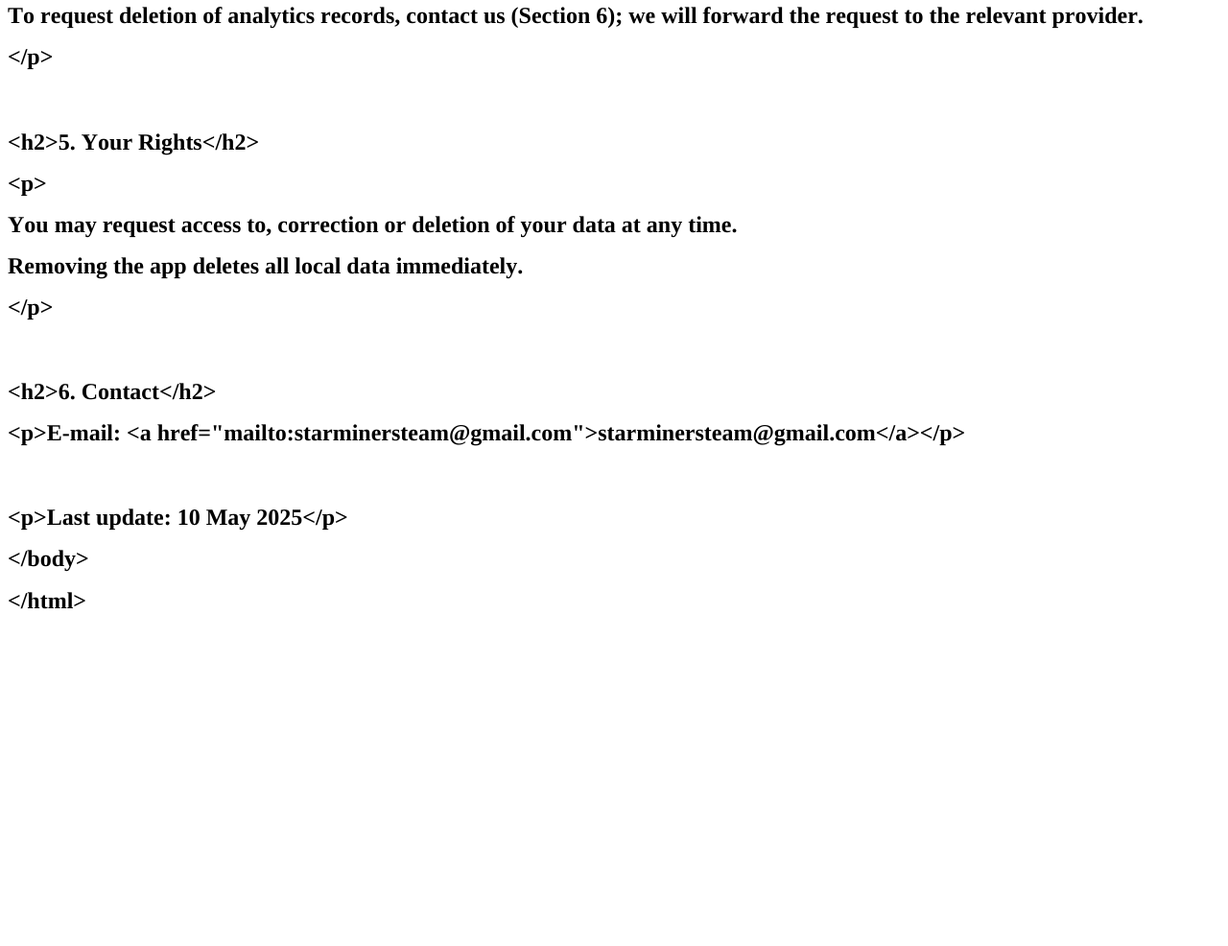
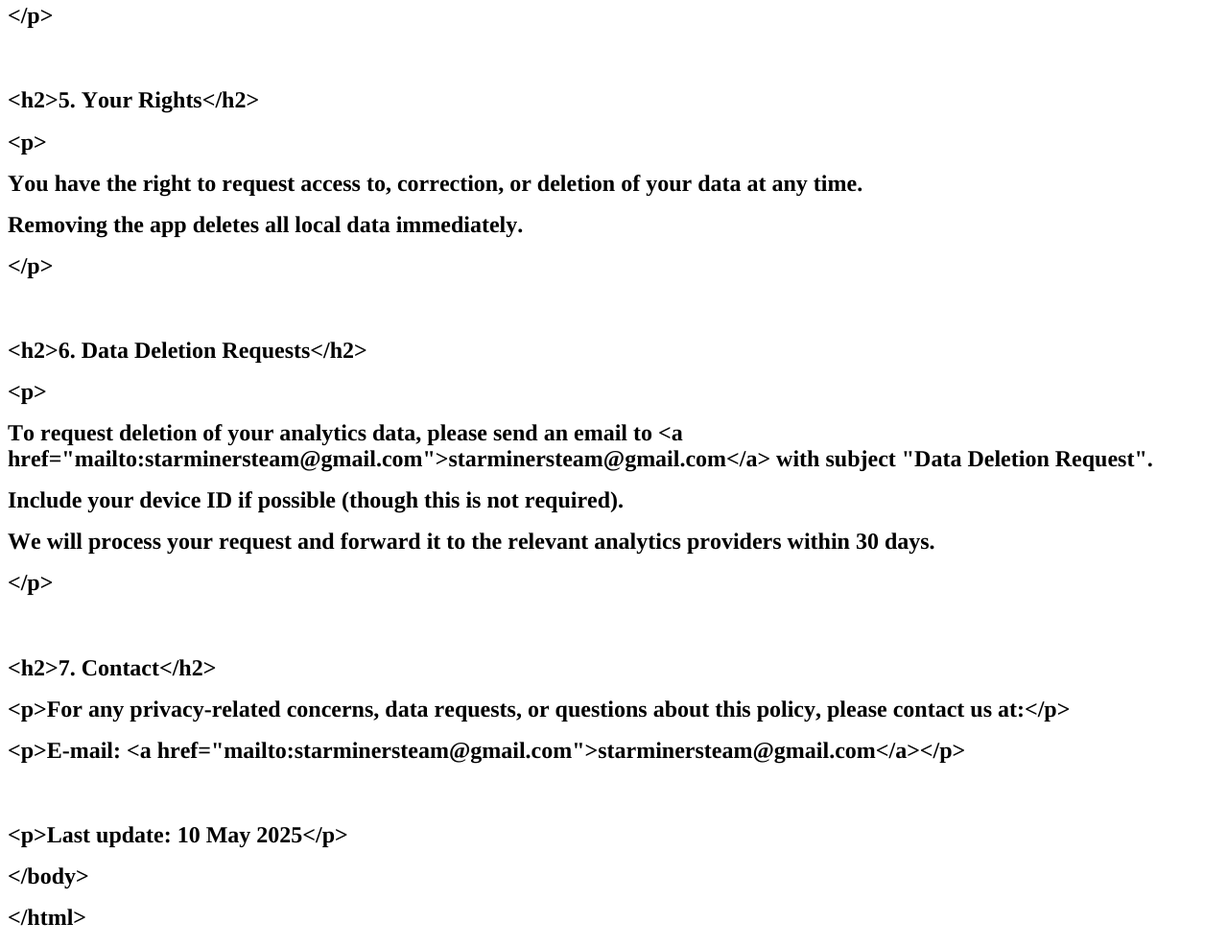
Before and after one commit to malkkiri/star-miners-privacy, a plain HTML site: page docs/index.html in a window 1280 px wide. Shown: the part 3393-4379 px from the top of the page at 96% size. Before the commit the page ends 4049 px from the top, so only its background shows below. Drawn offline with Linux system fonts and the light colour scheme.

Commit message:
add email

```diff
--- a/docs/index.html
+++ b/docs/index.html
@@ -15,7 +15,7 @@
 <h1 style="margin: 0.0px 0.0px 16.1px 0.0px; font: 24.0px Times; -webkit-text-stroke: #000000"><span class="s1"><b>&lt;html lang="en"&gt;</b></span></h1>
 <h1 style="margin: 0.0px 0.0px 16.1px 0.0px; font: 24.0px Times; -webkit-text-stroke: #000000"><span class="s1"><b>&lt;head&gt;</b></span></h1>
 <h1 style="margin: 0.0px 0.0px 16.1px 0.0px; font: 24.0px Times; -webkit-text-stroke: #000000"><span class="s1"><b>&lt;meta charset="utf-8"&gt;</b></span></h1>
-<h1 style="margin: 0.0px 0.0px 16.1px 0.0px; font: 24.0px Times; -webkit-text-stroke: #000000"><span class="s1"><b>&lt;title&gt;Privacy Policy — Star Miners&lt;/title&gt;</b></span></h1>
+<h1 style="margin: 0.0px 0.0px 16.1px 0.0px; font: 24.0px Times; -webkit-text-stroke: #000000"><span class="s1"><b>&lt;title&gt;Privacy Policy — Star Miners&lt;/title&gt;</b></span></h1>
 <h1 style="margin: 0.0px 0.0px 16.1px 0.0px; font: 24.0px Times; -webkit-text-stroke: #000000"><span class="s1"><b>&lt;style&gt;</b></span></h1>
 <h1 style="margin: 0.0px 0.0px 16.1px 0.0px; font: 24.0px Times; -webkit-text-stroke: #000000"><span class="s1"><b>body{max-width:760px;margin:40px auto;font-family:Arial,Helvetica,sans-serif;line-height:1.6}</b></span></h1>
 <h1 style="margin: 0.0px 0.0px 16.1px 0.0px; font: 24.0px Times; -webkit-text-stroke: #000000"><span class="s1"><b>h1,h2{color:#222}</b></span></h1>
@@ -25,31 +25,31 @@
 <h1 style="margin: 0.0px 0.0px 16.1px 0.0px; font: 24.0px Times; -webkit-text-stroke: #000000"><span class="s1"><b>&lt;/head&gt;</b></span></h1>
 <h1 style="margin: 0.0px 0.0px 16.1px 0.0px; font: 24.0px Times; -webkit-text-stroke: #000000"><span class="s1"><b>&lt;body&gt;</b></span></h1>
 <h1 style="margin: 0.0px 0.0px 16.1px 0.0px; font: 24.0px Times; -webkit-text-stroke: #000000; min-height: 29.0px"><span class="s1"><b></b></span><br></h1>
-<h1 style="margin: 0.0px 0.0px 16.1px 0.0px; font: 24.0px Times; -webkit-text-stroke: #000000"><span class="s1"><b>&lt;h1&gt;Star Miners — Privacy Policy&lt;/h1&gt;</b></span></h1>
-<h1 style="margin: 0.0px 0.0px 16.1px 0.0px; font: 24.0px Times; -webkit-text-stroke: #000000"><span class="s1"><b>&lt;p&gt;&lt;strong&gt;Effective date: 10 May 2025&lt;/strong&gt;&lt;/p&gt;</b></span></h1>
+<h1 style="margin: 0.0px 0.0px 16.1px 0.0px; font: 24.0px Times; -webkit-text-stroke: #000000"><span class="s1"><b>&lt;h1&gt;Star Miners — Privacy Policy&lt;/h1&gt;</b></span></h1>
+<h1 style="margin: 0.0px 0.0px 16.1px 0.0px; font: 24.0px Times; -webkit-text-stroke: #000000"><span class="s1"><b>&lt;p&gt;&lt;strong&gt;Effective date: 10 May 2025&lt;/strong&gt;&lt;/p&gt;</b></span></h1>
 <h1 style="margin: 0.0px 0.0px 16.1px 0.0px; font: 24.0px Times; -webkit-text-stroke: #000000; min-height: 29.0px"><span class="s1"><b></b></span><br></h1>
 <h1 style="margin: 0.0px 0.0px 16.1px 0.0px; font: 24.0px Times; -webkit-text-stroke: #000000"><span class="s1"><b>&lt;h2&gt;1. Data We Collect&lt;/h2&gt;</b></span></h1>
 <h1 style="margin: 0.0px 0.0px 16.1px 0.0px; font: 24.0px Times; -webkit-text-stroke: #000000; min-height: 29.0px"><span class="s1"><b></b></span><br></h1>
 <h1 style="margin: 0.0px 0.0px 16.1px 0.0px; font: 24.0px Times; -webkit-text-stroke: #000000"><span class="s1"><b>&lt;table&gt;</b></span></h1>
-<h1 style="margin: 0.0px 0.0px 16.1px 0.0px; font: 24.0px Times; -webkit-text-stroke: #000000"><span class="s1"><b>&lt;thead&gt;&lt;tr&gt;&lt;th&gt;Category&lt;/th&gt;&lt;th&gt;Specific Data&lt;/th&gt;&lt;th&gt;Collected By&lt;/th&gt;&lt;/tr&gt;&lt;/thead&gt;</b></span></h1>
+<h1 style="margin: 0.0px 0.0px 16.1px 0.0px; font: 24.0px Times; -webkit-text-stroke: #000000"><span class="s1"><b>&lt;thead&gt;&lt;tr&gt;&lt;th&gt;Category&lt;/th&gt;&lt;th&gt;Specific Data&lt;/th&gt;&lt;th&gt;Collected By&lt;/th&gt;&lt;/tr&gt;&lt;/thead&gt;</b></span></h1>
 <h1 style="margin: 0.0px 0.0px 16.1px 0.0px; font: 24.0px Times; -webkit-text-stroke: #000000"><span class="s1"><b>&lt;tbody&gt;</b></span></h1>
 <h1 style="margin: 0.0px 0.0px 16.1px 0.0px; font: 24.0px Times; -webkit-text-stroke: #000000"><span class="s1"><b>&lt;tr&gt;</b></span></h1>
 <h1 style="margin: 0.0px 0.0px 16.1px 0.0px; font: 24.0px Times; -webkit-text-stroke: #000000"><span class="s1"><b>&lt;td&gt;Local game data&lt;/td&gt;</b></span></h1>
 <h1 style="margin: 0.0px 0.0px 16.1px 0.0px; font: 24.0px Times; -webkit-text-stroke: #000000"><span class="s1"><b>&lt;td&gt;Progress, in‑game currency, audio / graphics settings. <span class="Apple-converted-space"> </span></b></span></h1>
 <h1 style="margin: 0.0px 0.0px 16.1px 0.0px; font: 24.0px Times; -webkit-text-stroke: #000000"><span class="s1"><b>Stored &lt;em&gt;only&lt;/em&gt; on your device.&lt;/td&gt;</b></span></h1>
-<h1 style="margin: 0.0px 0.0px 16.1px 0.0px; font: 24.0px Times; -webkit-text-stroke: #000000"><span class="s1"><b>&lt;td&gt;Star Miners app&lt;/td&gt;</b></span></h1>
+<h1 style="margin: 0.0px 0.0px 16.1px 0.0px; font: 24.0px Times; -webkit-text-stroke: #000000"><span class="s1"><b>&lt;td&gt;Star Miners app&lt;/td&gt;</b></span></h1>
 <h1 style="margin: 0.0px 0.0px 16.1px 0.0px; font: 24.0px Times; -webkit-text-stroke: #000000"><span class="s1"><b>&lt;/tr&gt;</b></span></h1>
 <h1 style="margin: 0.0px 0.0px 16.1px 0.0px; font: 24.0px Times; -webkit-text-stroke: #000000; min-height: 29.0px"><span class="s1"><b></b></span><br></h1>
 <h1 style="margin: 0.0px 0.0px 16.1px 0.0px; font: 24.0px Times; -webkit-text-stroke: #000000"><span class="s1"><b>&lt;tr&gt;</b></span></h1>
 <h1 style="margin: 0.0px 0.0px 16.1px 0.0px; font: 24.0px Times; -webkit-text-stroke: #000000"><span class="s1"><b>&lt;td rowspan="2"&gt;Analytics&lt;/td&gt;</b></span></h1>
 <h1 style="margin: 0.0px 0.0px 16.1px 0.0px; font: 24.0px Times; -webkit-text-stroke: #000000"><span class="s1"><b>&lt;td&gt;</b></span></h1>
 <h1 style="margin: 0.0px 0.0px 16.1px 0.0px; font: 24.0px Times; -webkit-text-stroke: #000000"><span class="s1"><b>Automatic SDK data: <span class="Apple-converted-space"> </span></b></span></h1>
-<h1 style="margin: 0.0px 0.0px 16.1px 0.0px; font: 24.0px Times; -webkit-text-stroke: #000000"><span class="s1"><b>Advertising ID (GAID) or IDFV / random UUID, <span class="Apple-converted-space"> </span></b></span></h1>
+<h1 style="margin: 0.0px 0.0px 16.1px 0.0px; font: 24.0px Times; -webkit-text-stroke: #000000"><span class="s1"><b>Advertising ID (GAID) or IDFV / random UUID, <span class="Apple-converted-space"> </span></b></span></h1>
 <h1 style="margin: 0.0px 0.0px 16.1px 0.0px; font: 24.0px Times; -webkit-text-stroke: #000000"><span class="s1"><b>device model, OS version, locale, app version, <span class="Apple-converted-space"> </span></b></span></h1>
-<h1 style="margin: 0.0px 0.0px 16.1px 0.0px; font: 24.0px Times; -webkit-text-stroke: #000000"><span class="s1"><b>truncated IP (country‑level only), session timestamps. <span class="Apple-converted-space"> </span></b></span></h1>
+<h1 style="margin: 0.0px 0.0px 16.1px 0.0px; font: 24.0px Times; -webkit-text-stroke: #000000"><span class="s1"><b>truncated IP (country‑level only), session timestamps. <span class="Apple-converted-space"> </span></b></span></h1>
 <h1 style="margin: 0.0px 0.0px 16.1px 0.0px; font: 24.0px Times; -webkit-text-stroke: #000000"><span class="s1"><b>No names, e‑mails or precise location are collected.</b></span></h1>
 <h1 style="margin: 0.0px 0.0px 16.1px 0.0px; font: 24.0px Times; -webkit-text-stroke: #000000"><span class="s1"><b>&lt;/td&gt;</b></span></h1>
-<h1 style="margin: 0.0px 0.0px 16.1px 0.0px; font: 24.0px Times; -webkit-text-stroke: #000000"><span class="s1"><b>&lt;td&gt;Unity Analytics, GameAnalytics, AppsFlyer&lt;/td&gt;</b></span></h1>
+<h1 style="margin: 0.0px 0.0px 16.1px 0.0px; font: 24.0px Times; -webkit-text-stroke: #000000"><span class="s1"><b>&lt;td&gt;Unity Analytics, GameAnalytics, AppsFlyer&lt;/td&gt;</b></span></h1>
 <h1 style="margin: 0.0px 0.0px 16.1px 0.0px; font: 24.0px Times; -webkit-text-stroke: #000000"><span class="s1"><b>&lt;/tr&gt;</b></span></h1>
 <h1 style="margin: 0.0px 0.0px 16.1px 0.0px; font: 24.0px Times; -webkit-text-stroke: #000000; min-height: 29.0px"><span class="s1"><b></b></span><br></h1>
 <h1 style="margin: 0.0px 0.0px 16.1px 0.0px; font: 24.0px Times; -webkit-text-stroke: #000000"><span class="s1"><b>&lt;tr&gt;</b></span></h1>
@@ -60,7 +60,7 @@
 <h1 style="margin: 0.0px 0.0px 16.1px 0.0px; font: 24.0px Times; -webkit-text-stroke: #000000"><span class="s1"><b>&lt;code&gt;AllWin&lt;/code&gt;, &lt;code&gt;firstWin&lt;/code&gt;, &lt;code&gt;AllLose&lt;/code&gt;, &lt;code&gt;firstLose&lt;/code&gt;, <span class="Apple-converted-space"> </span></b></span></h1>
 <h1 style="margin: 0.0px 0.0px 16.1px 0.0px; font: 24.0px Times; -webkit-text-stroke: #000000"><span class="s1"><b>&lt;code&gt;buildConstruction&lt;/code&gt;, &lt;code&gt;upgradeChar&lt;/code&gt;, &lt;code&gt;upgradeTurret&lt;/code&gt;, <span class="Apple-converted-space"> </span></b></span></h1>
 <h1 style="margin: 0.0px 0.0px 16.1px 0.0px; font: 24.0px Times; -webkit-text-stroke: #000000"><span class="s1"><b>&lt;code&gt;respawn&lt;/code&gt;, ad‑related events (&lt;code&gt;adsBattle&lt;/code&gt;, &lt;code&gt;adsResource&lt;/code&gt;, <span class="Apple-converted-space"> </span></b></span></h1>
-<h1 style="margin: 0.0px 0.0px 16.1px 0.0px; font: 24.0px Times; -webkit-text-stroke: #000000"><span class="s1"><b>&lt;code&gt;adsConsumable&lt;/code&gt;, etc.) and purchase events (&lt;code&gt;on_purchase&lt;/code&gt;). <span class="Apple-converted-space"> </span></b></span></h1>
+<h1 style="margin: 0.0px 0.0px 16.1px 0.0px; font: 24.0px Times; -webkit-text-stroke: #000000"><span class="s1"><b>&lt;code&gt;adsConsumable&lt;/code&gt;, etc.) and purchase events (&lt;code&gt;on_purchase&lt;/code&gt;). <span class="Apple-converted-space"> </span></b></span></h1>
 <h1 style="margin: 0.0px 0.0px 16.1px 0.0px; font: 24.0px Times; -webkit-text-stroke: #000000"><span class="s1"><b>None of these events contain personal information.</b></span></h1>
 <h1 style="margin: 0.0px 0.0px 16.1px 0.0px; font: 24.0px Times; -webkit-text-stroke: #000000"><span class="s1"><b>&lt;/td&gt;</b></span></h1>
 <h1 style="margin: 0.0px 0.0px 16.1px 0.0px; font: 24.0px Times; -webkit-text-stroke: #000000"><span class="s1"><b>&lt;td&gt;Same SDKs&lt;/td&gt;</b></span></h1>
@@ -79,28 +79,35 @@
 <h1 style="margin: 0.0px 0.0px 16.1px 0.0px; font: 24.0px Times; -webkit-text-stroke: #000000"><span class="s1"><b>&lt;p&gt;No personal data is sold or transferred to third parties. <span class="Apple-converted-space"> </span></b></span></h1>
 <h1 style="margin: 0.0px 0.0px 16.1px 0.0px; font: 24.0px Times; -webkit-text-stroke: #000000"><span class="s1"><b>Aggregated analytics is processed only by the following providers under their own privacy policies:&lt;/p&gt;</b></span></h1>
 <h1 style="margin: 0.0px 0.0px 16.1px 0.0px; font: 24.0px Times; -webkit-text-stroke: #000000"><span class="s1"><b>&lt;ul&gt;</b></span></h1>
-<h1 style="margin: 0.0px 0.0px 16.1px 0.0px; font: 24.0px Times; -webkit-text-stroke: #000000"><span class="s1"><b>&lt;li&gt;Unity Analytics — &lt;a href="https://unity.com/legal/game-player-and-app-user-privacy-policy"&gt;unity.com/legal/game‑player‑and‑app‑user‑privacy‑policy&lt;/a&gt;&lt;/li&gt;</b></span></h1>
-<h1 style="margin: 0.0px 0.0px 16.1px 0.0px; font: 24.0px Times; -webkit-text-stroke: #000000"><span class="s1"><b>&lt;li&gt;GameAnalytics — &lt;a href="https://gameanalytics.com/privacy"&gt;gameanalytics.com/privacy&lt;/a&gt;&lt;/li&gt;</b></span></h1>
-<h1 style="margin: 0.0px 0.0px 16.1px 0.0px; font: 24.0px Times; -webkit-text-stroke: #000000"><span class="s1"><b>&lt;li&gt;AppsFlyer — &lt;a href="https://www.appsflyer.com/legal/services-privacy-policy/"&gt;appsflyer.com/legal/services‑privacy‑policy&lt;/a&gt;&lt;/li&gt;</b></span></h1>
+<h1 style="margin: 0.0px 0.0px 16.1px 0.0px; font: 24.0px Times; -webkit-text-stroke: #000000"><span class="s1"><b>&lt;li&gt;Unity Analytics — &lt;a href="https://unity.com/legal/game-player-and-app-user-privacy-policy"&gt;unity.com/legal/game‑player‑and‑app‑user‑privacy‑policy&lt;/a&gt;&lt;/li&gt;</b></span></h1>
+<h1 style="margin: 0.0px 0.0px 16.1px 0.0px; font: 24.0px Times; -webkit-text-stroke: #000000"><span class="s1"><b>&lt;li&gt;GameAnalytics — &lt;a href="https://gameanalytics.com/privacy"&gt;gameanalytics.com/privacy&lt;/a&gt;&lt;/li&gt;</b></span></h1>
+<h1 style="margin: 0.0px 0.0px 16.1px 0.0px; font: 24.0px Times; -webkit-text-stroke: #000000"><span class="s1"><b>&lt;li&gt;AppsFlyer — &lt;a href="https://www.appsflyer.com/legal/services-privacy-policy/"&gt;appsflyer.com/legal/services‑privacy‑policy&lt;/a&gt;&lt;/li&gt;</b></span></h1>
 <h1 style="margin: 0.0px 0.0px 16.1px 0.0px; font: 24.0px Times; -webkit-text-stroke: #000000"><span class="s1"><b>&lt;/ul&gt;</b></span></h1>
 <h1 style="margin: 0.0px 0.0px 16.1px 0.0px; font: 24.0px Times; -webkit-text-stroke: #000000; min-height: 29.0px"><span class="s1"><b></b></span><br></h1>
 <h1 style="margin: 0.0px 0.0px 16.1px 0.0px; font: 24.0px Times; -webkit-text-stroke: #000000"><span class="s1"><b>&lt;h2&gt;4. Retention and Deletion&lt;/h2&gt;</b></span></h1>
 <h1 style="margin: 0.0px 0.0px 16.1px 0.0px; font: 24.0px Times; -webkit-text-stroke: #000000"><span class="s1"><b>&lt;p&gt;</b></span></h1>
 <h1 style="margin: 0.0px 0.0px 16.1px 0.0px; font: 24.0px Times; -webkit-text-stroke: #000000"><span class="s1"><b>Local data remain until you delete the app or clear its data. <span class="Apple-converted-space"> </span></b></span></h1>
 <h1 style="margin: 0.0px 0.0px 16.1px 0.0px; font: 24.0px Times; -webkit-text-stroke: #000000"><span class="s1"><b>Analytics data are retained by the above providers for the period necessary to provide their services. <span class="Apple-converted-space"> </span></b></span></h1>
-<h1 style="margin: 0.0px 0.0px 16.1px 0.0px; font: 24.0px Times; -webkit-text-stroke: #000000"><span class="s1"><b>To request deletion of analytics records, contact us (Section 6); we will forward the request to the relevant provider.</b></span></h1>
 <h1 style="margin: 0.0px 0.0px 16.1px 0.0px; font: 24.0px Times; -webkit-text-stroke: #000000"><span class="s1"><b>&lt;/p&gt;</b></span></h1>
 <h1 style="margin: 0.0px 0.0px 16.1px 0.0px; font: 24.0px Times; -webkit-text-stroke: #000000; min-height: 29.0px"><span class="s1"><b></b></span><br></h1>
 <h1 style="margin: 0.0px 0.0px 16.1px 0.0px; font: 24.0px Times; -webkit-text-stroke: #000000"><span class="s1"><b>&lt;h2&gt;5. Your Rights&lt;/h2&gt;</b></span></h1>
 <h1 style="margin: 0.0px 0.0px 16.1px 0.0px; font: 24.0px Times; -webkit-text-stroke: #000000"><span class="s1"><b>&lt;p&gt;</b></span></h1>
-<h1 style="margin: 0.0px 0.0px 16.1px 0.0px; font: 24.0px Times; -webkit-text-stroke: #000000"><span class="s1"><b>You may request access to, correction or deletion of your data at any time. <span class="Apple-converted-space"> </span></b></span></h1>
+<h1 style="margin: 0.0px 0.0px 16.1px 0.0px; font: 24.0px Times; -webkit-text-stroke: #000000"><span class="s1"><b>You have the right to request access to, correction, or deletion of your data at any time.<span class="Apple-converted-space"> </span></b></span></h1>
 <h1 style="margin: 0.0px 0.0px 16.1px 0.0px; font: 24.0px Times; -webkit-text-stroke: #000000"><span class="s1"><b>Removing the app deletes all local data immediately.</b></span></h1>
 <h1 style="margin: 0.0px 0.0px 16.1px 0.0px; font: 24.0px Times; -webkit-text-stroke: #000000"><span class="s1"><b>&lt;/p&gt;</b></span></h1>
 <h1 style="margin: 0.0px 0.0px 16.1px 0.0px; font: 24.0px Times; -webkit-text-stroke: #000000; min-height: 29.0px"><span class="s1"><b></b></span><br></h1>
-<h1 style="margin: 0.0px 0.0px 16.1px 0.0px; font: 24.0px Times; -webkit-text-stroke: #000000"><span class="s1"><b>&lt;h2&gt;6. Contact&lt;/h2&gt;</b></span></h1>
-<h1 style="margin: 0.0px 0.0px 16.1px 0.0px; font: 24.0px Times; -webkit-text-stroke: #000000"><span class="s1"><b>&lt;p&gt;E‑mail: &lt;a href="mailto:starminersteam@gmail.com"&gt;starminersteam@gmail.com&lt;/a&gt;&lt;/p&gt;</b></span></h1>
+<h1 style="margin: 0.0px 0.0px 16.1px 0.0px; font: 24.0px Times; -webkit-text-stroke: #000000"><span class="s1"><b>&lt;h2&gt;6. Data Deletion Requests&lt;/h2&gt;</b></span></h1>
+<h1 style="margin: 0.0px 0.0px 16.1px 0.0px; font: 24.0px Times; -webkit-text-stroke: #000000"><span class="s1"><b>&lt;p&gt;</b></span></h1>
+<h1 style="margin: 0.0px 0.0px 16.1px 0.0px; font: 24.0px Times; -webkit-text-stroke: #000000"><span class="s1"><b>To request deletion of your analytics data, please send an email to &lt;a href="mailto:starminersteam@gmail.com"&gt;starminersteam@gmail.com&lt;/a&gt; with subject "Data Deletion Request".<span class="Apple-converted-space"> </span></b></span></h1>
+<h1 style="margin: 0.0px 0.0px 16.1px 0.0px; font: 24.0px Times; -webkit-text-stroke: #000000"><span class="s1"><b>Include your device ID if possible (though this is not required).</b></span></h1>
+<h1 style="margin: 0.0px 0.0px 16.1px 0.0px; font: 24.0px Times; -webkit-text-stroke: #000000"><span class="s1"><b>We will process your request and forward it to the relevant analytics providers within 30 days.</b></span></h1>
+<h1 style="margin: 0.0px 0.0px 16.1px 0.0px; font: 24.0px Times; -webkit-text-stroke: #000000"><span class="s1"><b>&lt;/p&gt;</b></span></h1>
 <h1 style="margin: 0.0px 0.0px 16.1px 0.0px; font: 24.0px Times; -webkit-text-stroke: #000000; min-height: 29.0px"><span class="s1"><b></b></span><br></h1>
-<h1 style="margin: 0.0px 0.0px 16.1px 0.0px; font: 24.0px Times; -webkit-text-stroke: #000000"><span class="s1"><b>&lt;p&gt;Last update: 10 May 2025&lt;/p&gt;</b></span></h1>
+<h1 style="margin: 0.0px 0.0px 16.1px 0.0px; font: 24.0px Times; -webkit-text-stroke: #000000"><span class="s1"><b>&lt;h2&gt;7. Contact&lt;/h2&gt;</b></span></h1>
+<h1 style="margin: 0.0px 0.0px 16.1px 0.0px; font: 24.0px Times; -webkit-text-stroke: #000000"><span class="s1"><b>&lt;p&gt;For any privacy-related concerns, data requests, or questions about this policy, please contact us at:&lt;/p&gt;</b></span></h1>
+<h1 style="margin: 0.0px 0.0px 16.1px 0.0px; font: 24.0px Times; -webkit-text-stroke: #000000"><span class="s1"><b>&lt;p&gt;E‑mail: &lt;a href="mailto:starminersteam@gmail.com"&gt;starminersteam@gmail.com&lt;/a&gt;&lt;/p&gt;</b></span></h1>
+<h1 style="margin: 0.0px 0.0px 16.1px 0.0px; font: 24.0px Times; -webkit-text-stroke: #000000; min-height: 29.0px"><span class="s1"><b></b></span><br></h1>
+<h1 style="margin: 0.0px 0.0px 16.1px 0.0px; font: 24.0px Times; -webkit-text-stroke: #000000"><span class="s1"><b>&lt;p&gt;Last update: 10 May 2025&lt;/p&gt;</b></span></h1>
 <h1 style="margin: 0.0px 0.0px 16.1px 0.0px; font: 24.0px Times; -webkit-text-stroke: #000000"><span class="s1"><b>&lt;/body&gt;</b></span></h1>
 <h1 style="margin: 0.0px 0.0px 16.1px 0.0px; font: 24.0px Times; -webkit-text-stroke: #000000"><span class="s1"><b>&lt;/html&gt;</b></span></h1>
 </body>
```
